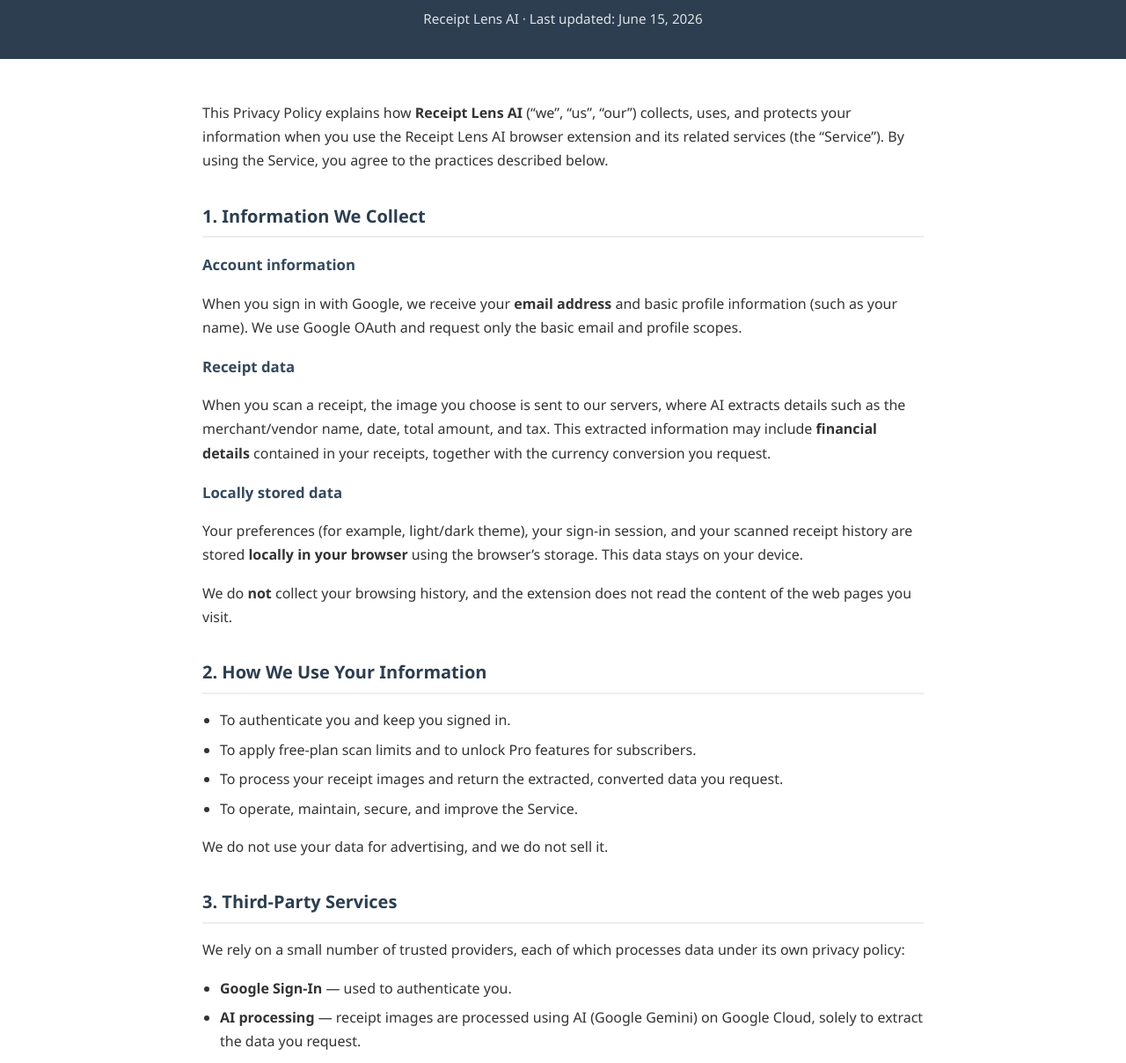
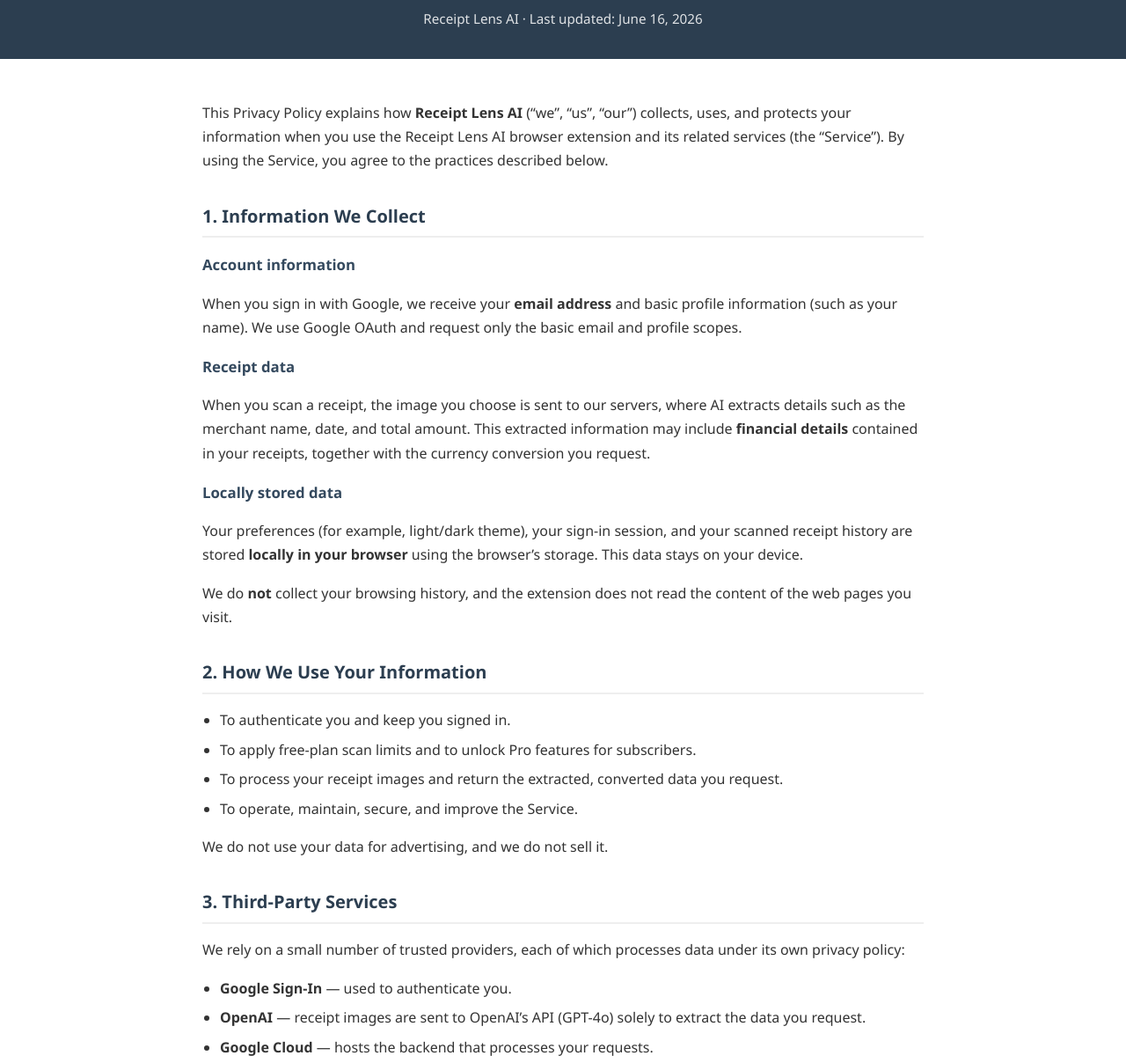
Before and after one commit to luckyflop/receiptlens-web, a plain HTML site: page privacy.html in a window 1280 px wide. Shown: the part 82-1290 px from the top of the page at 88% size. Drawn offline with Linux system fonts and the light colour scheme.

Commit message:
Revise Privacy Policy details and formatting
Updated the Privacy Policy with new information and formatting changes.

```diff
--- a/privacy.html
+++ b/privacy.html
@@ -23,7 +23,7 @@
 <body>
     <header>
         <h1>Privacy Policy</h1>
-        <p>Receipt Lens AI &middot; Last updated: June 15, 2026</p>
+        <p>Receipt Lens AI &middot; Last updated: June 16, 2026</p>
     </header>
 
     <div class="container">
@@ -33,7 +33,7 @@
         <h3>Account information</h3>
         <p>When you sign in with Google, we receive your <strong>email address</strong> and basic profile information (such as your name). We use Google OAuth and request only the basic email and profile scopes.</p>
         <h3>Receipt data</h3>
-        <p>When you scan a receipt, the image you choose is sent to our servers, where AI extracts details such as the merchant/vendor name, date, total amount, and tax. This extracted information may include <strong>financial details</strong> contained in your receipts, together with the currency conversion you request.</p>
+        <p>When you scan a receipt, the image you choose is sent to our servers, where AI extracts details such as the merchant name, date, and total amount. This extracted information may include <strong>financial details</strong> contained in your receipts, together with the currency conversion you request.</p>
         <h3>Locally stored data</h3>
         <p>Your preferences (for example, light/dark theme), your sign-in session, and your scanned receipt history are stored <strong>locally in your browser</strong> using the browser&rsquo;s storage. This data stays on your device.</p>
         <p>We do <strong>not</strong> collect your browsing history, and the extension does not read the content of the web pages you visit.</p>
@@ -51,8 +51,8 @@
         <p>We rely on a small number of trusted providers, each of which processes data under its own privacy policy:</p>
         <ul>
             <li><strong>Google Sign-In</strong> &mdash; used to authenticate you.</li>
-            <!-- ⚠ Confirm your actual AI provider/host and edit the line below if different. -->
-            <li><strong>AI processing</strong> &mdash; receipt images are processed using AI (Google Gemini) on Google Cloud, solely to extract the data you request.</li>
+            <li><strong>OpenAI</strong> &mdash; receipt images are sent to OpenAI&rsquo;s API (GPT-4o) solely to extract the data you request.</li>
+            <li><strong>Google Cloud</strong> &mdash; hosts the backend that processes your requests.</li>
             <li><strong>Polar.sh</strong> &mdash; processes Pro subscription payments. We do not receive or store your full payment-card details; payment is handled by the provider.</li>
         </ul>
         <p>Receipt Lens AI&rsquo;s use of information received from Google APIs adheres to the <a href="https://developers.google.com/terms/api-services-user-data-policy" target="_blank" rel="noopener">Google API Services User Data Policy</a>, including the Limited Use requirements. We use Google user data only to provide and improve the Service&rsquo;s core features, and we do not transfer or sell this data except as needed to provide the Service, to comply with applicable law, or in connection with a merger or acquisition.</p>
```
